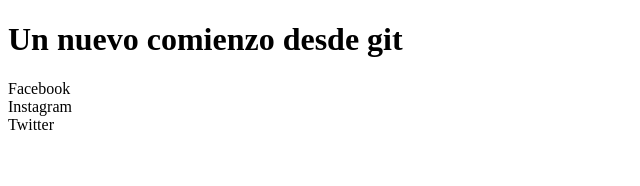
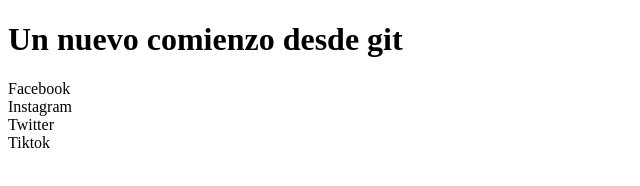
Before and after one commit to Anibalgit/CursoGit, a website: page index.html in a window 1280 px wide. Shown: the full height of the page, 0-640 px from the left. Drawn offline with Linux system fonts and the light colour scheme.

Commit message:
test nuevo articulo

```diff
--- a/index.html
+++ b/index.html
@@ -11,5 +11,6 @@
     <article> Facebook</article>
     <article> Instagram</article>
     <article> Twitter</article>
+    <article> Tiktok</article>
 </body>
 </html>
```
